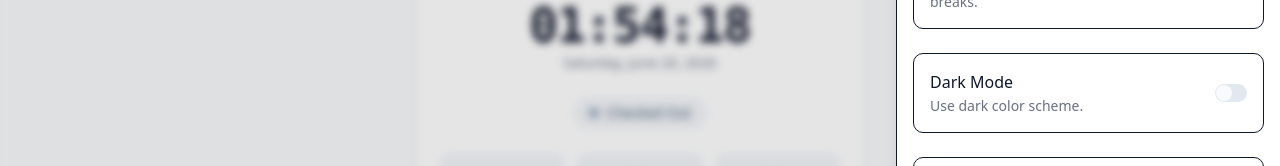
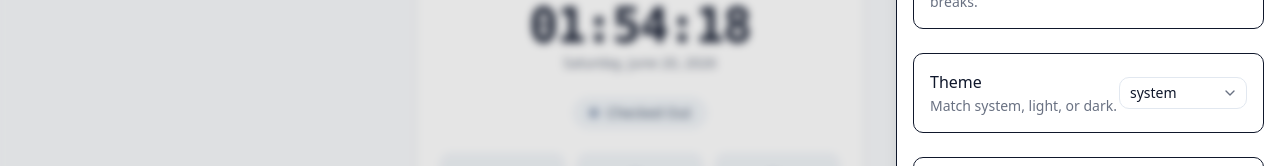
Before and after one commit to gabo71096/simple-tracker, a Next.js app: page /track in a window 1280 px wide. Both pictures are taken after a click on the button 848 px from the left and 48 px from the top of the page. Shown: the part 127-293 px from the top of the page. Built offline with nearby package versions, Linux system fonts and the light colour scheme.

Commit message:
feat: replace dark mode switch with theme select

```diff
--- a/src/components/SettingsDrawer.tsx
+++ b/src/components/SettingsDrawer.tsx
@@ -1,8 +1,15 @@
-import { Download, Settings, Upload } from "lucide-react";
+import { Download, Monitor, Moon, Settings, Sun, Upload } from "lucide-react";
 import { useRef } from "react";
 import { Button } from "@/components/ui/button";
 import { Input } from "@/components/ui/input";
 import { Label } from "@/components/ui/label";
+import {
+	Select,
+	SelectContent,
+	SelectItem,
+	SelectTrigger,
+	SelectValue,
+} from "@/components/ui/select";
 import { Separator } from "@/components/ui/separator";
 import {
 	Sheet,
@@ -14,7 +21,7 @@ import {
 import { Switch } from "@/components/ui/switch";
 import { clearAllEntries, exportAllEntries, importEntries } from "@/db/service";
 import { backupSchema } from "@/db/validation";
-import { useSettings } from "@/hooks/useSettings";
+import { type Theme, useSettings } from "@/hooks/useSettings";
 
 export function SettingsDrawer() {
 	const { settings, update } = useSettings();
@@ -101,18 +108,35 @@ export function SettingsDrawer() {
 
 					<div className="flex items-center justify-between rounded-lg border p-4">
 						<div className="space-y-0.5">
-							<Label htmlFor="dark-toggle" className="text-base">
-								Dark Mode
+							<Label htmlFor="theme-select" className="text-base">
+								Theme
 							</Label>
 							<p className="text-sm text-muted-foreground">
-								Use dark color scheme.
+								Match system, light, or dark.
 							</p>
 						</div>
-						<Switch
-							id="dark-toggle"
-							checked={settings.darkMode}
-							onCheckedChange={(v) => update({ darkMode: v })}
-						/>
+						<Select
+							value={settings.theme}
+							onValueChange={(v) => update({ theme: v as Theme })}
+						>
+							<SelectTrigger id="theme-select" className="w-32">
+								<SelectValue />
+							</SelectTrigger>
+							<SelectContent>
+								<SelectItem value="system">
+									<Monitor className="h-4 w-4" />
+									System
+								</SelectItem>
+								<SelectItem value="light">
+									<Sun className="h-4 w-4" />
+									Light
+								</SelectItem>
+								<SelectItem value="dark">
+									<Moon className="h-4 w-4" />
+									Dark
+								</SelectItem>
+							</SelectContent>
+						</Select>
 					</div>
 
 					<div className="flex items-center justify-between rounded-lg border p-4">
```
